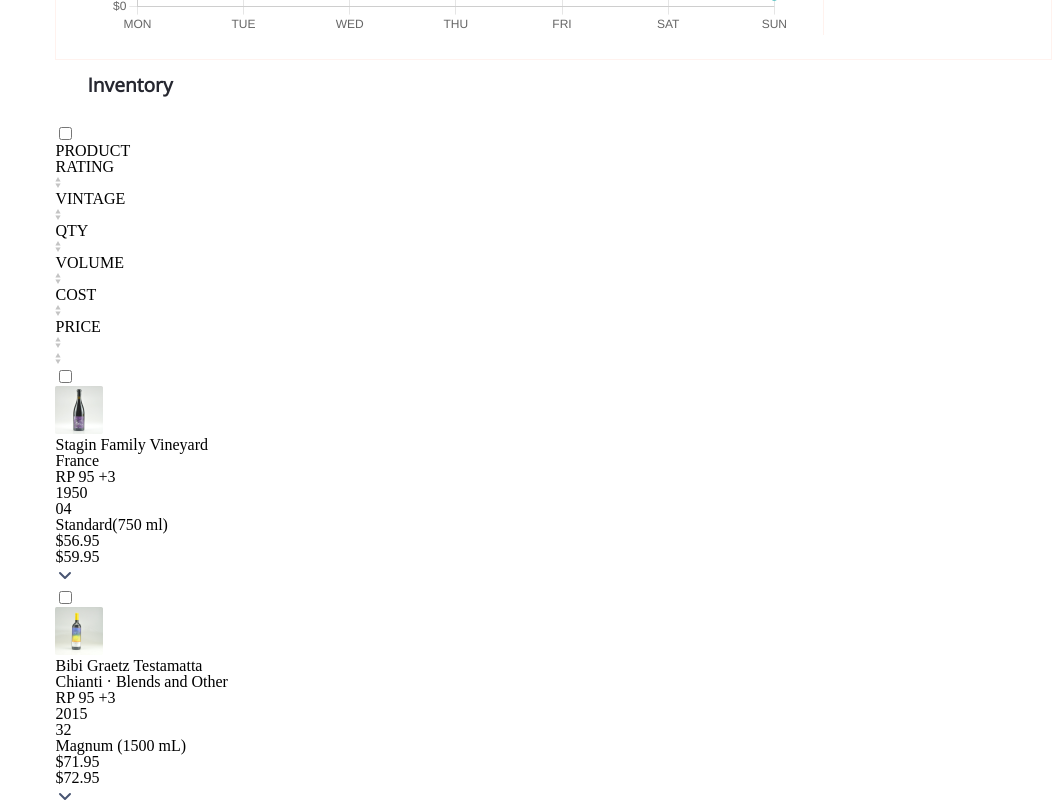
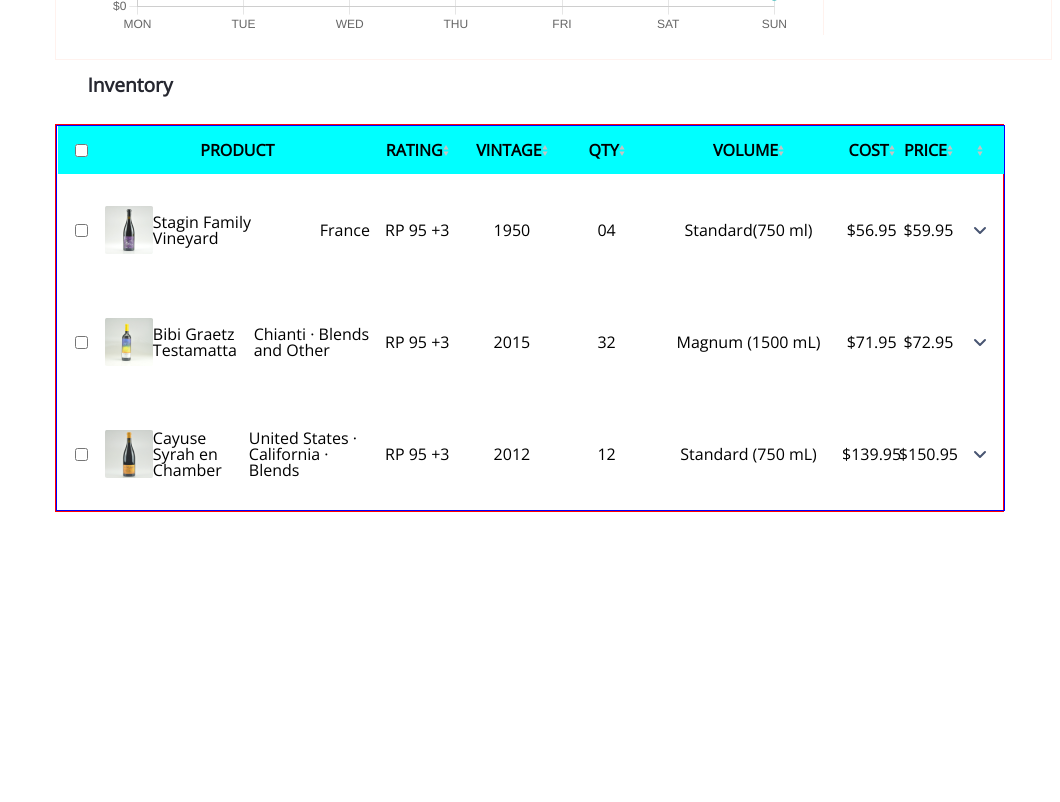
Before and after one commit to bokonist/thinklink-assignment, a React (Create React App) app: page / in a window 1280 px wide. Shown: the part 920-1722 px from the top of the page, without its empty margins (220-1280 px from the left). After the commit the page ends 1440 px from the top, so only its background shows below. Built offline with nearby package versions, Linux system fonts and the light colour scheme.

Commit message:
basic structural styling for table

```diff
--- a/src/styles/InventoryTable.css
+++ b/src/styles/InventoryTable.css
@@ -1,6 +1,64 @@
+.table-container {
+  width: 95%;
+  align-self: flex-start;
+  border: 1px solid red;
+}
 .main-table {
   width: 100%;
+  height: fit-content;
+  font-family: 'Open Sans', sans-serif;
+  align-self: flex-start;
+  border: 1px solid blue;
 }
 .table-header {
   width: 100%;
+  display: flex;
+  flex-direction: row;
+  justify-content: center;
+  justify-items: center;
+  align-items: center;
 }
+.table-header-cell {
+  font-weight: bolder;
+  height: 3rem;
+  background-color: aqua;
+
+  display: flex;
+  flex-direction: row;
+  justify-content: center;
+  align-items: center;
+}
+.first-column {
+  width: 5%;
+}
+.product-column {
+  width: 28%;
+}
+.rating-column {
+  width: 10%;
+}
+.vintage-column {
+  width: 10%;
+}
+.qty-column {
+  width: 10%;
+}
+.vol-column {
+  width: 20%;
+}
+.cost-column {
+  width: 6%;
+}
+.price-column {
+  width: 6%;
+}
+.sort-column {
+  width: 5%;
+}
+.table-body {
+  width: 100%;
+  display: flex;
+  flex-direction: column;
+  justify-content: center;
+  align-items: center;
+}
--- a/src/styles/InventoryTableEntry.css
+++ b/src/styles/InventoryTableEntry.css
@@ -0,0 +1,16 @@
+.table-data-row {
+  width: 100%;
+  display: flex;
+  flex-direction: row;
+  justify-content: center;
+  justify-items: center;
+  align-items: center;
+
+  margin: 2rem 0;
+}
+.table-data-cell {
+  display: flex;
+  flex-direction: row;
+  justify-content: center;
+  align-items: center;
+}
```
